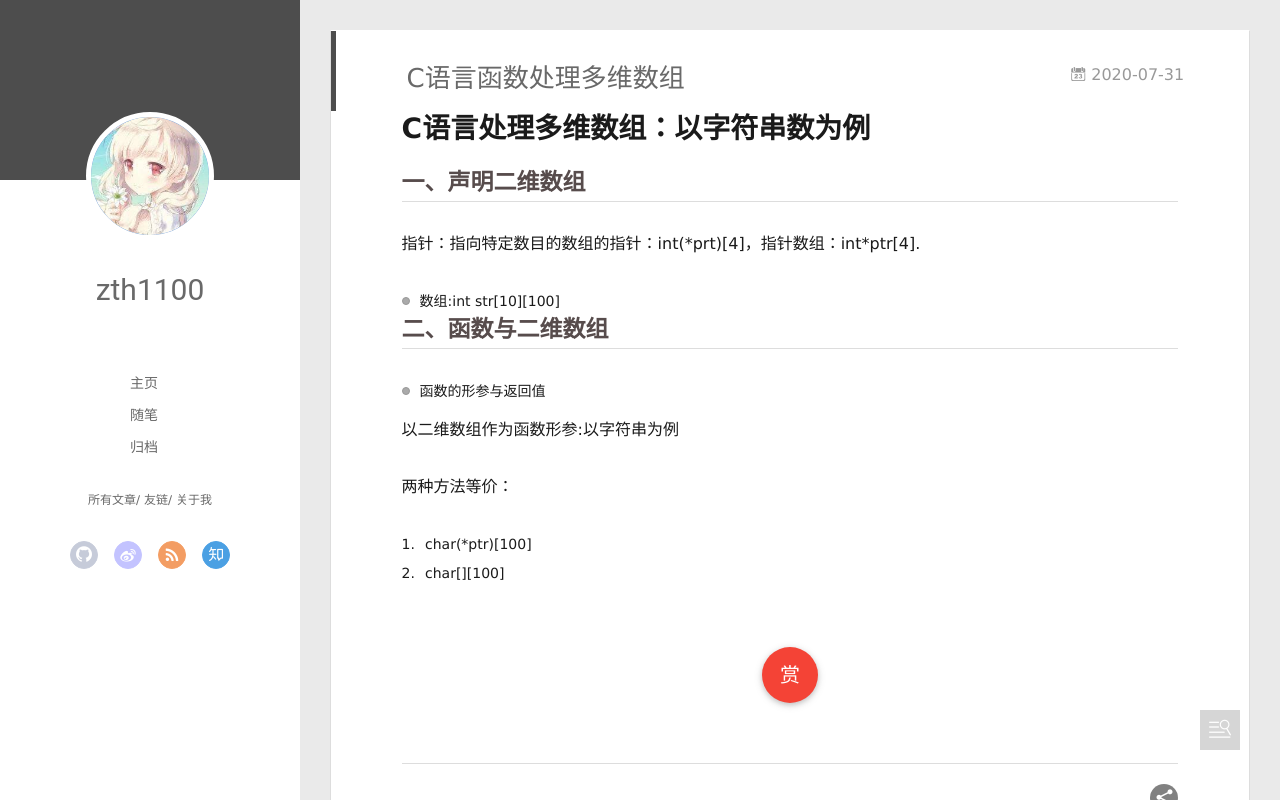
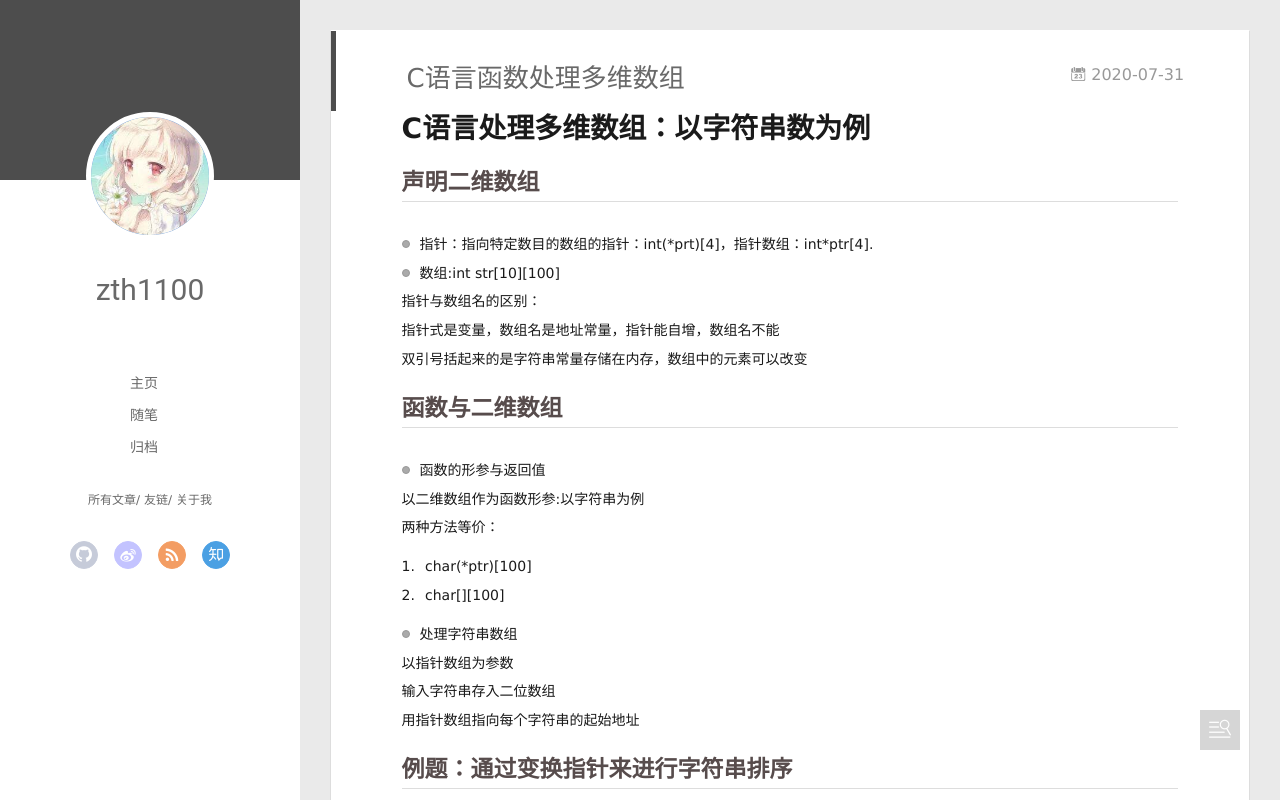
Before and after one commit to zth1100/zth1100.github.io, a plain HTML site: page 2020/07/31/C语言函数处理多维数组/index.html in a window 1280 px wide. Drawn offline with Linux system fonts and the light colour scheme.

Commit message:
Site updated: 2020-08-01 14:27:21

```diff
--- a/2020/07/31/C语言函数处理多维数组/index.html
+++ b/2020/07/31/C语言函数处理多维数组/index.html
@@ -8,15 +8,15 @@
   <link rel="dns-prefetch" href="http://yoursite.com">
   <title>C语言函数处理多维数组 | Hexo</title>
   <meta name="viewport" content="width=device-width, initial-scale=1, maximum-scale=1">
-  <meta name="description" content="C语言处理多维数组：以字符串数为例一、声明二维数组 指针：指向特定数目的数组的指针：int(*prt)[4]，指针数组：int*ptr[4].  数组:int str[10][100]二、函数与二维数组 函数的形参与返回值  以二维数组作为函数形参:以字符串为例 两种方法等价：  char(*ptr)[100] char[][100]">
+  <meta name="description" content="C语言处理多维数组：以字符串数为例声明二维数组 指针：指向特定数目的数组的指针：int(*prt)[4]，指针数组：int*ptr[4]. 数组:int str[10][100]指针与数组名的区别：指针式是变量，数组名是地址常量，指针能自增，数组名不能双引号括起来的是字符串常量存储在内存，数组中的元素可以改变函数与二维数组 函数的形参与返回值以二维数组作为函数形参:以字符串为例两种方法等价：">
 <meta property="og:type" content="article">
 <meta property="og:title" content="C语言函数处理多维数组">
 <meta property="og:url" content="http://yoursite.com/2020/07/31/C%E8%AF%AD%E8%A8%80%E5%87%BD%E6%95%B0%E5%A4%84%E7%90%86%E5%A4%9A%E7%BB%B4%E6%95%B0%E7%BB%84/index.html">
 <meta property="og:site_name" content="Hexo">
-<meta property="og:description" content="C语言处理多维数组：以字符串数为例一、声明二维数组 指针：指向特定数目的数组的指针：int(*prt)[4]，指针数组：int*ptr[4].  数组:int str[10][100]二、函数与二维数组 函数的形参与返回值  以二维数组作为函数形参:以字符串为例 两种方法等价：  char(*ptr)[100] char[][100]">
+<meta property="og:description" content="C语言处理多维数组：以字符串数为例声明二维数组 指针：指向特定数目的数组的指针：int(*prt)[4]，指针数组：int*ptr[4]. 数组:int str[10][100]指针与数组名的区别：指针式是变量，数组名是地址常量，指针能自增，数组名不能双引号括起来的是字符串常量存储在内存，数组中的元素可以改变函数与二维数组 函数的形参与返回值以二维数组作为函数形参:以字符串为例两种方法等价：">
 <meta property="og:locale" content="en_US">
 <meta property="article:published_time" content="2020-07-31T07:18:13.000Z">
-<meta property="article:modified_time" content="2020-07-31T08:32:14.914Z">
+<meta property="article:modified_time" content="2020-08-01T06:26:39.149Z">
 <meta property="article:author" content="zth1100">
 <meta name="twitter:card" content="summary">
 
@@ -180,17 +180,19 @@
 
     <div class="article-entry" itemprop="articleBody">
 
-        <h1 id="C语言处理多维数组：以字符串数为例"><a href="#C语言处理多维数组：以字符串数为例" class="headerlink" title="C语言处理多维数组：以字符串数为例"></a>C语言处理多维数组：以字符串数为例</h1><h2 id="一、声明二维数组"><a href="#一、声明二维数组" class="headerlink" title="一、声明二维数组"></a>一、声明二维数组</h2><p> 指针：指向特定数目的数组的指针：int(*prt)[4]，指针数组：int*ptr[4].</p>
-<ul>
-<li>数组:int str[10][100]<h2 id="二、函数与二维数组"><a href="#二、函数与二维数组" class="headerlink" title="二、函数与二维数组"></a>二、函数与二维数组</h2></li>
-<li>函数的形参与返回值</li>
+        <h1 id="C语言处理多维数组：以字符串数为例"><a href="#C语言处理多维数组：以字符串数为例" class="headerlink" title="C语言处理多维数组：以字符串数为例"></a>C语言处理多维数组：以字符串数为例</h1><h2 id="声明二维数组"><a href="#声明二维数组" class="headerlink" title="声明二维数组"></a>声明二维数组</h2><ul>
+<li>指针：指向特定数目的数组的指针：int(*prt)[4]，指针数组：int*ptr[4].</li>
+<li>数组:int str[10][100]<br>指针与数组名的区别：<br>指针式是变量，数组名是地址常量，指针能自增，数组名不能<br>双引号括起来的是字符串常量存储在内存，数组中的元素可以改变<h2 id="函数与二维数组"><a href="#函数与二维数组" class="headerlink" title="函数与二维数组"></a>函数与二维数组</h2></li>
+<li>函数的形参与返回值<br>以二维数组作为函数形参:以字符串为例<br>两种方法等价：</li>
 </ul>
-<p>以二维数组作为函数形参:以字符串为例</p>
-<p>两种方法等价：</p>
 <ol>
 <li>char(*ptr)[100]</li>
 <li>char[][100]</li>
 </ol>
+<ul>
+<li>处理字符串数组<br>以指针数组为参数<br>输入字符串存入二位数组<br>用指针数组指向每个字符串的起始地址    </li>
+</ul>
+<h2 id="例题：通过变换指针来进行字符串排序"><a href="#例题：通过变换指针来进行字符串排序" class="headerlink" title="例题：通过变换指针来进行字符串排序"></a>例题：通过变换指针来进行字符串排序</h2><p><font color=0#DC143C>变的是指针数组指向的数组元素而数组元素的顺序本身不变</p>
 
 
 
@@ -322,7 +324,7 @@
                 </span>
                 <span class="tooltip-content">
                     <div class="toc-article">
-                    <ol class="toc"><li class="toc-item toc-level-1"><a class="toc-link" href="#C语言处理多维数组：以字符串数为例"><span class="toc-number">1.</span> <span class="toc-text">C语言处理多维数组：以字符串数为例</span></a><ol class="toc-child"><li class="toc-item toc-level-2"><a class="toc-link" href="#一、声明二维数组"><span class="toc-number">1.1.</span> <span class="toc-text">一、声明二维数组</span></a></li><li class="toc-item toc-level-2"><a class="toc-link" href="#二、函数与二维数组"><span class="toc-number">1.2.</span> <span class="toc-text">二、函数与二维数组</span></a></li></ol></li></ol>
+                    <ol class="toc"><li class="toc-item toc-level-1"><a class="toc-link" href="#C语言处理多维数组：以字符串数为例"><span class="toc-number">1.</span> <span class="toc-text">C语言处理多维数组：以字符串数为例</span></a><ol class="toc-child"><li class="toc-item toc-level-2"><a class="toc-link" href="#声明二维数组"><span class="toc-number">1.1.</span> <span class="toc-text">声明二维数组</span></a></li><li class="toc-item toc-level-2"><a class="toc-link" href="#函数与二维数组"><span class="toc-number">1.2.</span> <span class="toc-text">函数与二维数组</span></a></li><li class="toc-item toc-level-2"><a class="toc-link" href="#例题：通过变换指针来进行字符串排序"><span class="toc-number">1.3.</span> <span class="toc-text">例题：通过变换指针来进行字符串排序</span></a></li></ol></li></ol>
                     </div>
                 </span>
             </div>
```
Also changed, not shown: index.html (+8 -6 lines).
